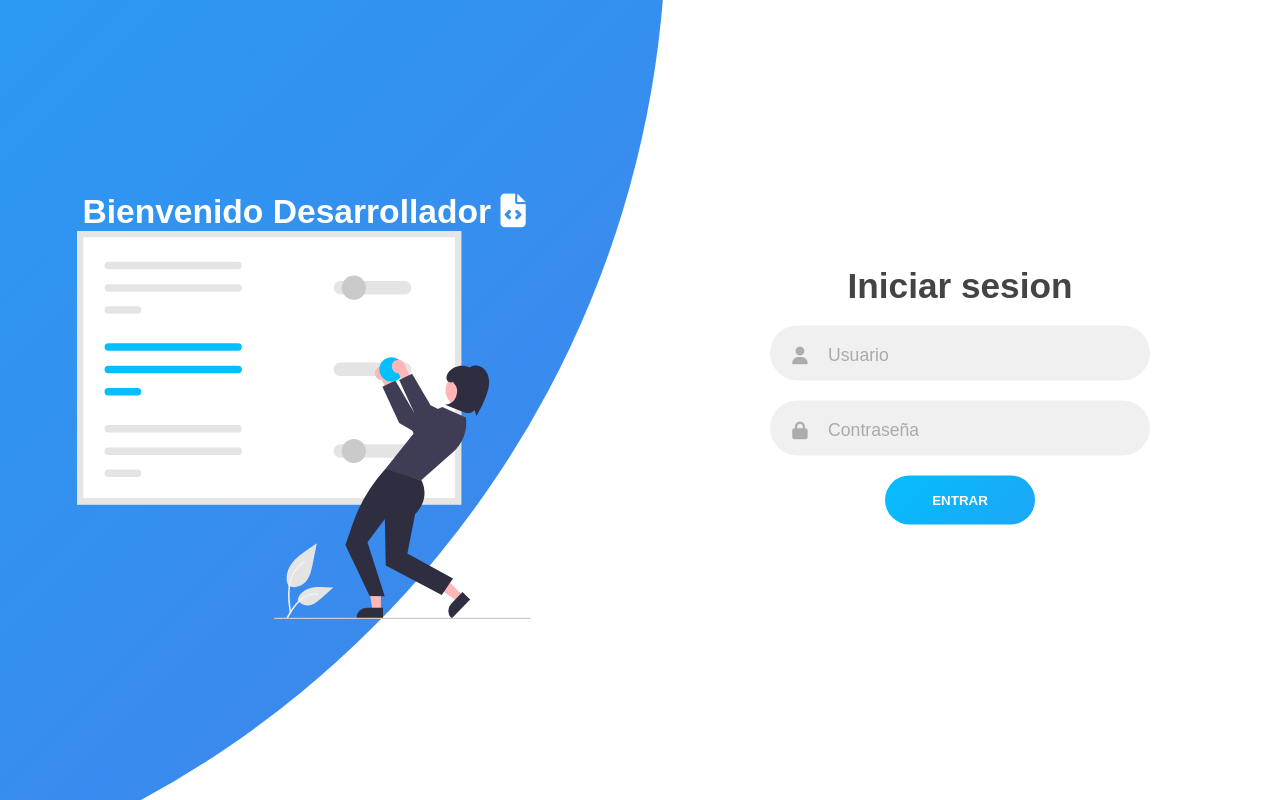
After one commit to CarlosErz/Gestion-de-archivos, a PHP site: page /index.php in a window 1280 px wide. The commit adds this page. Run offline with PHP 8.4, Linux system fonts and the light colour scheme; tables that the repository leaves empty or names only in its code hold one stand-in row (values such as "Sample post"); some libraries are stand-ins or nearby versions.

Commit message:
Add files via upload

```diff
--- a/css/dashboard.css
+++ b/css/dashboard.css
@@ -86,6 +86,7 @@ body {
 
 .barra-lateral .menu a:hover {
 	background-color: #06a2c9;
+	border-bottom: 1px rgba(0, 174, 255, 0.527);
 }
 
 .active {
--- /dev/null
+++ b/css/login.css
@@ -0,0 +1,231 @@
+* {
+	padding: 0;
+	margin: 0;
+	box-sizing: border-box;
+}
+
+.contenedor {
+	position: relative;
+	width: 100%;
+	min-height: 100vh;
+	background-color: #fff;
+	overflow: hidden;
+}
+
+.contenedor::before {
+	content: '';
+	position: absolute;
+	width: 2000px;
+	height: 2000px;
+	border-radius: 50%;
+	background: linear-gradient(-45deg, #4481eb, #04befe);
+	top: -10%;
+	right: 48%;
+	transform: translateY(-50%);
+}
+
+.contenedor-formas {
+	position: absolute;
+	width: 100%;
+	height: 100%;
+	top: 0;
+	left: 0;
+}
+
+.iniciar-sesion {
+	position: absolute;
+	top: 50%;
+	left: 75%;
+	transform: translate(-50%, -50%);
+	width: 50%;
+	z-index: 99999;
+}
+
+form {
+	display: flex;
+	align-items: center;
+	justify-content: center;
+	flex-direction: column;
+	padding: 0 5rem;
+	overflow: hidden;
+	grid-column: 1 / 2;
+	grid-row: 1 / 2;
+}
+
+.titulo {
+	font-size: 2.2rem;
+	color: #444;
+	margin-bottom: 10px;
+	font-family: sans-serif;
+}
+
+.campo-entrada {
+	max-width: 380px;
+	width: 100%;
+	height: 55px;
+	background-color: #f0f0f0;
+	margin: 10px 0;
+	border-radius: 55px;
+	display: grid;
+	grid-template-columns: 15% 85%;
+	padding: 0.1rem;
+}
+
+.campo-entrada i {
+	text-align: center;
+	line-height: 55px;
+	color: #acacac;
+	font-size: 1.1rem;
+}
+
+.campo-entrada input {
+	background: none;
+	outline: none;
+	border: none;
+	line-height: 1;
+	font-weight: 600;
+	font-size: 1.1rem;
+	color: #333;
+}
+
+.campo-entrada input::placeholder {
+	color: #aaa;
+	font-weight: 500;
+}
+
+.btn {
+	width: 150px;
+	height: 49px;
+	border: none;
+	outline: none;
+	border-radius: 49px;
+	cursor: pointer;
+	background: linear-gradient(-45deg, #4481eb, #04befe);
+	color: #fff;
+	text-transform: uppercase;
+	font-weight: 600;
+	margin: 10px 0;
+	transition: 0.5s;
+	background-size: 300%;
+}
+
+.btn:hover {
+	background: linear-gradient(+45deg, #4481eb, #04befe);
+}
+
+.left {
+	position: absolute;
+	width: 100%;
+	height: 100%;
+	top: 0;
+	left: 0;
+	display: grid;
+	grid-template-columns: repeat(2, 1fr);
+}
+
+.image {
+	width: 100%;
+}
+
+.panel-derecho {
+	display: flex;
+	flex-direction: column;
+	align-items: flex-end;
+	justify-content: space-around;
+	text-align: center;
+}
+
+.left-panel {
+	padding: 3rem 17% 2rem 12%;
+}
+
+.contenido-derecho h3 {
+	font-family: sans-serif;
+	color: #fff;
+	font-size: 2.1rem;
+}
+
+/*Responsive*/
+
+@media (max-width:870px) {
+	.contenedor {
+		min-height: 800px;
+		height: 100vh;
+	}
+	.contenedor::before {
+		width: 1500px;
+		height: 1500px;
+		left: 30%;
+		bottom: 68%;
+		transform: translateX(-50%);
+		right: initial;
+		top: initial;
+	}
+	.iniciar-sesion {
+		width: 100%;
+		left: 50%;
+		top: 50%;
+	}
+	.left {
+		grid-template-columns: 1fr;
+		grid-template-rows: 1fr 2fr 1fr;
+	}
+	.panel-derecho {
+		flex-direction: row;
+		justify-content: space-around;
+		align-items: center;
+		padding: 2.5rem 8%;
+	}
+	.image {
+		width: 200px;
+	}
+	.bad {
+		font-size: 1.1rem;
+	}
+}
+
+@media (max-width:570px) {
+	form {
+		padding: 0 1.5rem;
+	}
+	.image {
+		width: 100px;
+	}
+	.panel-derecho .contenido-derecho {
+		padding: 0.5rem 1rem;
+	}
+	.contenedor .iniciar-sesion {
+		bottom: 72%;
+		left: 50%;
+	}
+	.contenido-derecho h3 {
+		font-size: 30px;
+	}
+	.bad {
+		position: relative;
+		font-size: 1.1rem;
+	}
+}
+
+.bad {
+	position: absolute;
+	right: 0;
+	top: 10%;
+	color: #fff;
+	background-color: red;
+	font-family: sans-serif;
+	width: 50%;
+	height: 7%;
+	text-align: center;
+	clip-path: polygon(11% 0, 100% 0, 100% 100%, 0 100%);
+	box-shadow: 70px 50px 80px black;
+	animation: textBad .5s alternate infinite ease-in;
+}
+
+@keyframes textBad {
+	0% {
+		transform: translateX(-7%);
+			{
+			50% {
+				transform: translateX(0%);
+			}
--- /dev/null
+++ b/db.php
@@ -0,0 +1,4 @@
+<?php
+$conexion=mysqli_connect("localhost","root","","iniciarsesion");
+
+?>
--- /dev/null
+++ b/index.php
@@ -0,0 +1,48 @@
+<!DOCTYPE html>
+<html lang="en">
+  <head>
+    <meta charset="UTF-8" />
+    <meta http-equiv="X-UA-Compatible" content="IE=edge" />
+    <meta name="viewport" content="width=device-width, initial-scale=1.0" />
+    <link rel="stylesheet" href="css/login.css" />
+    <title>INICIAR SESION</title>
+  </head>
+  <body>
+    <div class="contenedor">
+      <div class="contenedor-formas">
+        <div class="iniciar-sesion">
+          <form action="validar.php" method="post" class="sign-in-form">
+            <h2 class="titulo">Iniciar sesion</h2>
+            <div class="campo-entrada">
+              <i class="fas fa-user"></i>
+              <input type="text" placeholder="Usuario" name="name" />
+            </div>
+            <div class="campo-entrada">
+              <i class="fas fa-lock"></i>
+              <input type="password" placeholder="Contraseña" name="Contraseña"/>
+            </div>
+            <input type="submit" value="ENTRAR" class="btn solid" />
+          </form>
+        </div>
+        <div class="left">
+          <div class="panel-derecho left-panel">
+            <div class="contenido-derecho">
+              <h3>Bienvenido Desarrollador <i class="fas fa-file-code"></i></h3>
+              <div>
+                <img
+                  src="img/undraw_Personal_settings_re_i6w4.svg"
+                  class="image"
+                  alt="imagen seguridad"
+                />
+              </div>
+            </div>
+          </div>
+        </div>
+      </div>
+    </div>
+  </body>
+  <script
+    src="https://kit.fontawesome.com/a213dfc6d2.js"
+    crossorigin="anonymous"
+  ></script>
+</html>
```
Also changed, not shown: dashboard.html (added, +119 -0 lines), inicio.php (added, +108 -0 lines), validar.php (added, +25 -0 lines), img/undraw_Personal_settings_re_i6w4.svg (added), img/undraw_Security_on_re_e491.svg (added).
